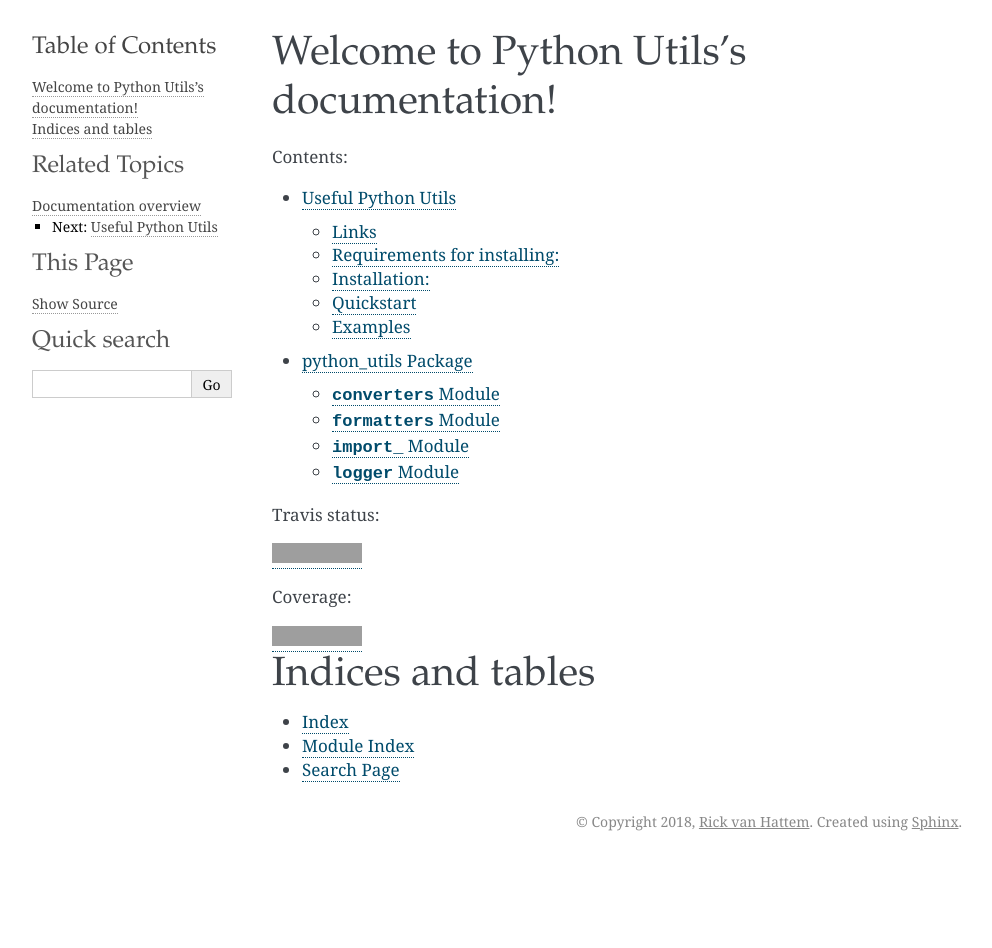
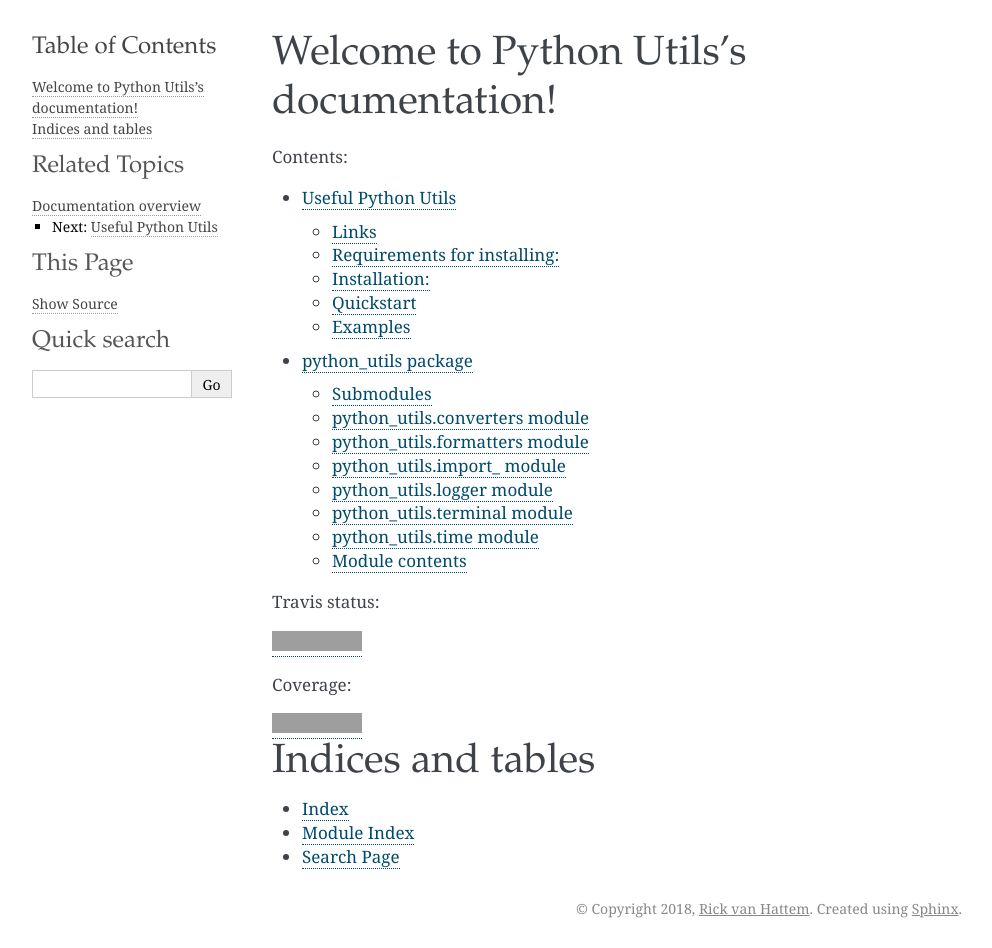
Before and after one commit to wolph/python-utils, a Sphinx documentation site: the page built from docs/index.rst, in a window 1280 px wide. Shown: the whole page, without its empty margins (148-1140 px from the left). Built offline with Sphinx 7.4.7, drawn with Linux system fonts in a browser that asks for light colours; before the commit the page ends 900 px from its top, so only the background shows below that; grey boxes are pictures that could not be loaded.

Commit message:
updated docs

```diff
--- a/docs/python_utils.rst
+++ b/docs/python_utils.rst
@@ -1,34 +1,62 @@
-python_utils Package
-====================
+python\_utils package
+=====================
 
-:mod:`converters` Module
-------------------------
+Submodules
+----------
+
+python\_utils\.converters module
+--------------------------------
 
 .. automodule:: python_utils.converters
     :members:
     :undoc-members:
     :show-inheritance:
 
-:mod:`formatters` Module
-------------------------
+python\_utils\.formatters module
+--------------------------------
 
 .. automodule:: python_utils.formatters
     :members:
     :undoc-members:
     :show-inheritance:
 
-:mod:`import_` Module
-------------------------
+python\_utils\.import\_ module
+------------------------------
 
 .. automodule:: python_utils.import_
     :members:
     :undoc-members:
     :show-inheritance:
 
-:mod:`logger` Module
-------------------------
+python\_utils\.logger module
+----------------------------
 
 .. automodule:: python_utils.logger
     :members:
     :undoc-members:
     :show-inheritance:
+
+python\_utils\.terminal module
+------------------------------
+
+.. automodule:: python_utils.terminal
+    :members:
+    :undoc-members:
+    :show-inheritance:
+
+python\_utils\.time module
+--------------------------
+
+.. automodule:: python_utils.time
+    :members:
+    :undoc-members:
+    :show-inheritance:
+
+
+Module contents
+---------------
+
+.. automodule:: python_utils
+    :members:
+    :undoc-members:
+    :show-inheritance:
```
